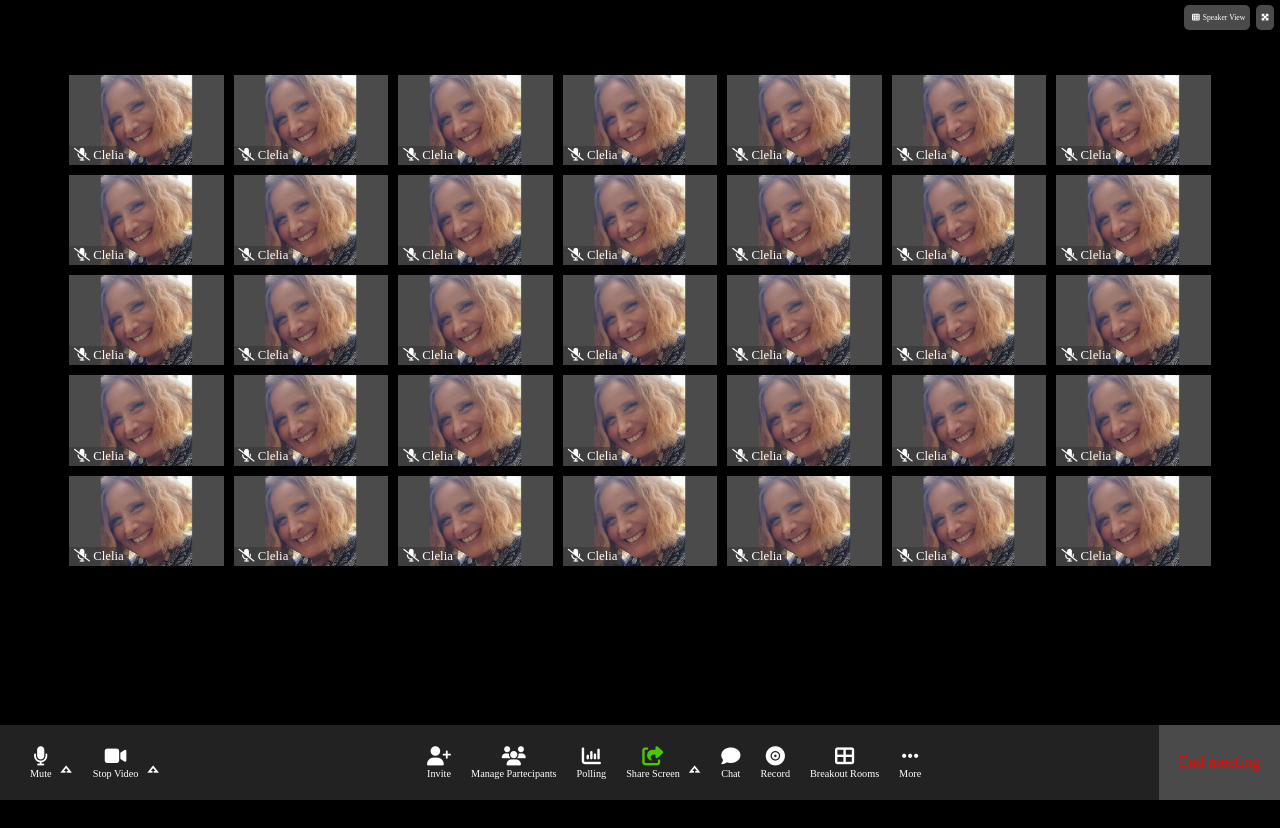
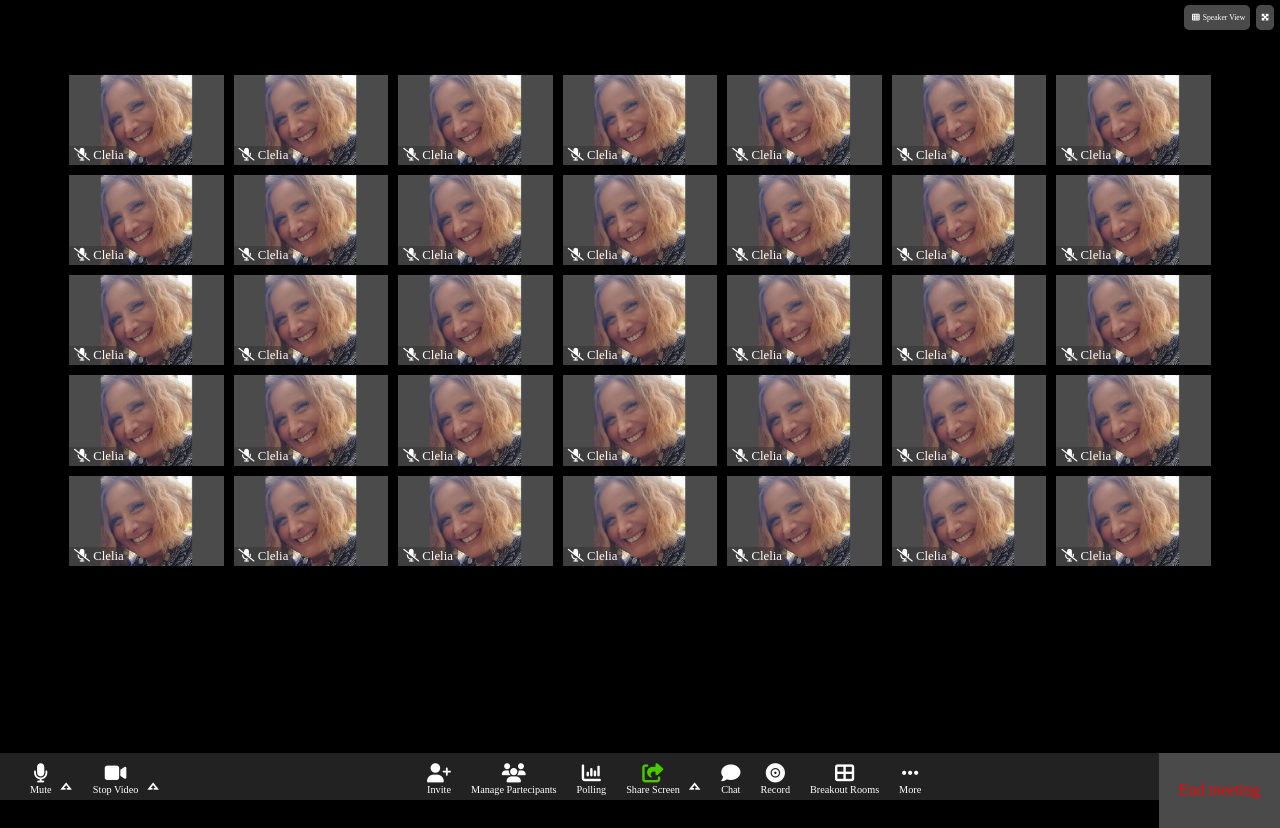
Before and after one commit to Lip-7/html-css-zoom, a plain HTML site: page index.html in a window 1280 px wide. Before the commit the page ends 800 px from the top, so only its background shows below. Drawn offline with Linux system fonts and the light colour scheme.

Commit message:
some modifics before lesson

```diff
--- a/css/style.css
+++ b/css/style.css
@@ -18,6 +18,9 @@
 }
 .al-cent{
     align-items: center;
+}
+.al-start{
+    align-items: flex-start;
 }
 .f-flow{
     flex-flow: row wrap;
@@ -87,7 +90,7 @@ footer{
     background-color: #222222;
     position: absolute;
     bottom: 0px;
-    height: 75px;
+    height: 3.7vw;
     width: 100%;
 }
 .footer-wrap .icon{
--- a/index.html
+++ b/index.html
@@ -268,7 +268,7 @@
     </main>
 
     <footer class="">
-        <div class="footer-wrap d-flex al-cent j-bet">
+        <div class="footer-wrap d-flex al-start j-bet">
 
             <div class="inputs btn-pad d-flex">
                 <div class="left-icon-wrap d-flex flow-col j-start al-cent"><i class="fa-solid fa-microphone icon"></i> <span class="option">Mute</span></div>
```
